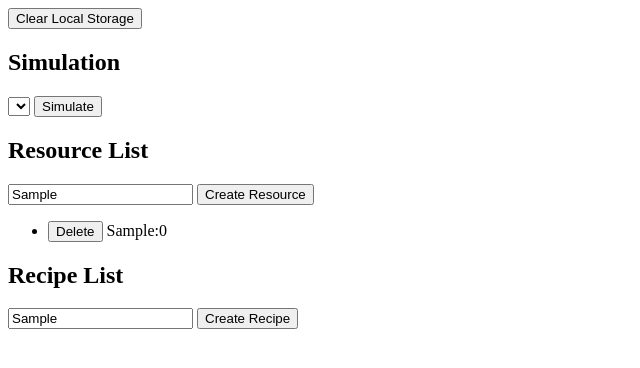
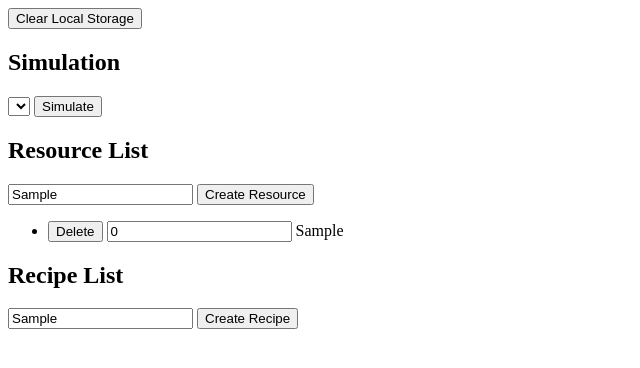
Before and after one commit to isNozo/resource-management-simulator, a SvelteKit app: page / in a window 1280 px wide. Both pictures are taken after typing "Sample", "Sample" into the empty fields and a click on the button "Create Resource". Shown: the top 368 px of the page, without its empty margins (0-640 px from the left). Built offline with nearby package versions, Linux system fonts and the light colour scheme.

Commit message:
Update ResourceList to allow editing resource amounts - Changed resource amount display to an editable input field in ResourceList.svelte.

```diff
--- a/src/routes/ResourceList.svelte
+++ b/src/routes/ResourceList.svelte
@@ -24,7 +24,7 @@
 	{#each $resources as resource}
 		<li>
 			<button on:click={() => handleDeleteResource(resource.id)}>Delete</button>
-			{resource.name}:{resource.amount}
+			<input type="number" bind:value={resource.amount} /> {resource.name}
 		</li>
 	{/each}
 </ul>
```
